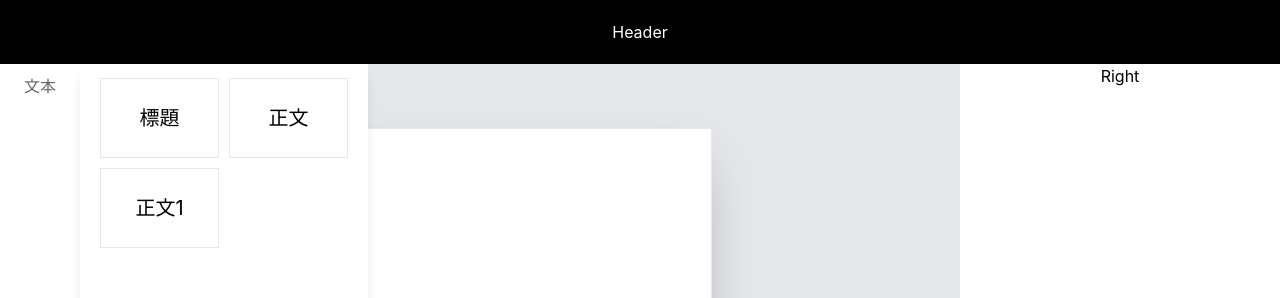
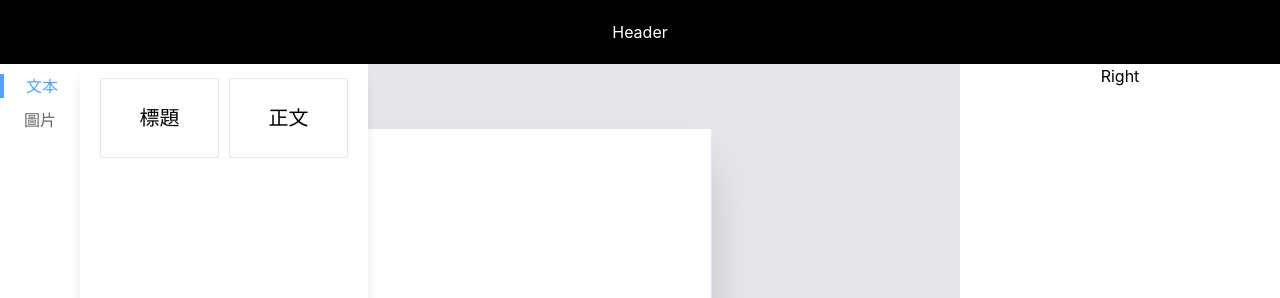
Before and after one commit to meihan0922/low-code, a React (Vite) app: page / in a window 1280 px wide. Both pictures are taken after a click on the item "文本". Shown: the top 298 px of the page. Built offline with nearby package versions, Linux system fonts and the light colour scheme.

Commit message:
feat: 新增動態添加圖片功能

```diff
--- a/src/components/Cmp/index.tsx
+++ b/src/components/Cmp/index.tsx
@@ -2,6 +2,8 @@ import classNames from "classnames";
 import { Component, ReactNode } from "react";
 import type { CmpType } from "../../store/canvas";
 import { CanvasContext } from "../../Context";
+import Img from "../Img";
+import Text from "../Text";
 
 const editStyle = "box-content absolute";
 const unselectedStyle = "border border-transparent";
@@ -86,17 +88,18 @@ export default class Cmp extends Component<{
   };
 
   render(): ReactNode {
-    const { style, value } = this.props.cmp;
+    const { cmp, isSelected } = this.props;
+    const { style, value, type } = cmp;
     const { width, height } = style;
     return (
       <div onDragStart={this.onDragStart} draggable onClick={this.setSelected}>
         {/* 組件本身 */}
-        <div style={style}>{value}</div>
+        <div style={style}>{getCmp(cmp)}</div>
         {/* 組件功能和選中的樣式 */}
         <ul
           className={classNames(
             editStyle,
-            this.props.isSelected ? selectedStyle : unselectedStyle
+            isSelected ? selectedStyle : unselectedStyle
           )}
           style={{
             top: style.top - 1,
@@ -151,3 +154,14 @@ export default class Cmp extends Component<{
     );
   }
 }
+
+function getCmp(cmp: CmpType) {
+  switch (cmp.type) {
+    case "Img":
+      return <Img {...cmp} />;
+    case "Text":
+      return <Text {...cmp} />;
+    default:
+      break;
+  }
+}
--- /dev/null
+++ b/src/components/Img/index.tsx
@@ -0,0 +1,5 @@
+import { CmpType } from "../../store/canvas";
+
+export default function Img({ value }: Extract<CmpType, { type: "Img" }>) {
+  return <img className="w-full h-full" src={value} />;
+}
--- /dev/null
+++ b/src/components/ImgSide/index.tsx
@@ -0,0 +1,57 @@
+import { useCanvasByContext } from "../../store/hooks";
+
+const defaultStyle = {
+  position: "absolute",
+  top: 1,
+  left: 0,
+  width: 80,
+  height: 80,
+  borderRadius: "0%",
+  borderStyle: "none",
+  borderWidth: "0",
+  borderColor: "#ffffff00",
+};
+
+const settings = [
+  {
+    value: "https://fakeimg.pl/440x320",
+    style: { ...defaultStyle, width: 440, height: 320 },
+  },
+  {
+    value:
+      "https://fakeimg.pl/440x230/282828/eae0d0/?retina=1&text=Problem?%20%3C%3Apepw%3A989410572514758676%3E",
+    style: { ...defaultStyle, width: 440, height: 230 },
+  },
+  {
+    value:
+      "https://fakeimg.pl/440x230/282828/eae0d0/?retina=1&text=Supports%20emojis!%20%F0%9F%98%8B",
+    style: { ...defaultStyle, width: 440, height: 230 },
+  },
+  {
+    value:
+      "https://fakeimg.pl/200x100/282828/eae0d0/?retina=1&text=%E3%81%93%E3%82%93%E3%81%AB%E3%81%A1%E3%81%AF&font=noto",
+    style: { ...defaultStyle, width: 200, height: 100 },
+  },
+];
+
+export default function DetailsList() {
+  const { addCmp } = useCanvasByContext();
+
+  return (
+    <div className="z-[999] absolute top-0 left-20 w-72 h-full px-5 py-3.5 overflow-scroll shadow-lg bg-white">
+      <ul className="flex flex-wrap gap-2.5">
+        {settings.map((item) => {
+          return (
+            <li
+              key={item.value}
+              onClick={() => addCmp({ ...item, type: "Img" })}
+              className="cursor-pointer flex-[0_0_calc(50%-var(--spacing)*1.25)] h-20 flex items-center justify-center overflow-hidden border border-gray-200 text-center text-xl hover:font-bold hover:text-orange-400 hover:border-orange-400"
+            >
+              <img className="w-full h-full" src={item.value} />
+            </li>
+          );
+        })}
+      </ul>
+    </div>
+  );
+}
--- /dev/null
+++ b/src/components/Text/index.tsx
@@ -0,0 +1,5 @@
+import { CmpType } from "../../store/canvas";
+
+export default function Text({ value }: Extract<CmpType, { type: "Text" }>) {
+  return value;
+}
--- a/src/components/DetailsList/index.tsx
+++ b/src/components/TextSide/index.tsx
@@ -32,10 +32,6 @@ const settings = [
     value: "正文",
     style: defaultStyle,
   },
-  {
-    value: "正文1",
-    style: defaultStyle,
-  },
 ];
 
 export default function DetailsList() {
@@ -48,7 +44,7 @@ export default function DetailsList() {
           return (
             <li
               key={item.value}
-              onClick={() => addCmp({ ...item })}
+              onClick={() => addCmp({ ...item, type: "Text" })}
               className="cursor-pointer flex-[0_0_calc(50%-var(--spacing)*1.25)] h-20 flex items-center justify-center overflow-hidden border border-gray-200 text-center text-xl hover:font-bold hover:text-orange-400 hover:border-orange-400"
             >
               {item.value}
--- a/src/layout/Left/index.tsx
+++ b/src/layout/Left/index.tsx
@@ -1,23 +1,50 @@
-import { useState } from "react";
-import DetailsList from "../../components/DetailsList";
+import { JSX, useState } from "react";
+import TextSide from "../../components/TextSide";
+import ImgSide from "../../components/ImgSide";
+import classNames from "classnames";
+import type { CmpType } from "../../store/canvas";
+
+type KeyType = CmpType["type"];
+
+const CmpEnum: Record<KeyType, () => JSX.Element> = {
+  Text: TextSide,
+  Img: ImgSide,
+} as const;
+
+const liStyle =
+  "flex flex-col items-center mt-2.5 cursor-pointer hover:box-border hover:border-l-4 hover:border-l-blue-400 group text-[#666]";
+const liSelectedStyle = "box-border border-l-4 border-l-blue-400 text-blue-400";
 
 export default function Left(props) {
-  const [showSide, setShowSide] = useState<boolean>(false);
+  const [showSide, setShowSide] = useState<keyof typeof CmpEnum>();
 
   return (
     <div className="relative">
       <ul className="w-20">
         <li
-          className="flex flex-col items-center mt-2.5 cursor-pointer hover:box-border hover:border-l-4 hover:border-l-blue-400 group"
-          onClick={() => setShowSide(!showSide)}
+          className={classNames(liStyle, {
+            [liSelectedStyle]: showSide === "Text",
+          })}
+          onClick={() => setShowSide("Text")}
         >
-          <span className="group-hover:text-blue-400 text-[#666]">文本</span>
+          <span>文本</span>
+        </li>
+        <li
+          className={classNames(liStyle, {
+            [liSelectedStyle]: showSide === "Img",
+          })}
+          onClick={() => setShowSide("Img")}
+        >
+          <span>圖片</span>
         </li>
       </ul>
-      {/* <span className="inline-block w-8 h-8 leading-6 text-[#181819] text-2xl">
-        icon
-      </span> */}
-      {showSide && <DetailsList />}
+      {showSide && CmpEnum[showSide]()}
     </div>
   );
 }
+
+{
+  /* <span className="inline-block w-8 h-8 leading-6 text-[#181819] text-2xl">
+  icon
+</span> */
+}
--- a/src/store/canvas.ts
+++ b/src/store/canvas.ts
@@ -34,11 +34,14 @@ const defaultCanvas: CmpsType = {
   // ],
 };
 
-export type CmpType = {
-  key: number;
-  value: string | number | null;
+type BaseCmpType = {
+  key?: number;
   style?: Record<string, any>;
 };
+
+export type CmpType =
+  | (BaseCmpType & { type: "Text"; value: string | number | null })
+  | (BaseCmpType & { type: "Img"; value: string });
 
 export type CmpsType = {
   cmps: CmpType[];
@@ -82,7 +85,7 @@ export class Canvas {
   };
 
   // 更新畫布
-  addCmp = (_cmp) => {
+  addCmp = (_cmp: CmpType) => {
     const cmp = { key: getOnlyKey(), ..._cmp };
     this.canvas.cmps.push(cmp);
     // 預設新增的組件為『選中的組件』
```
